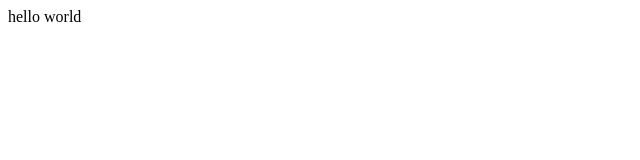
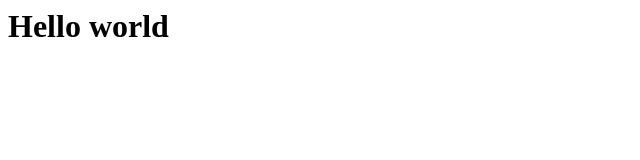
Before and after one commit to lee892/valentines-2025, a plain HTML site: page index.html in a window 1280 px wide. Shown: the whole page, without its empty margins (0-640 px from the left). Drawn offline with Linux system fonts and the light colour scheme.

Commit message:
Why is this not working

```diff
--- a/index.html
+++ b/index.html
@@ -1,3 +1,3 @@
 <html>
-    hello world
+    <h1>Hello world</h1>
 </html>
```
